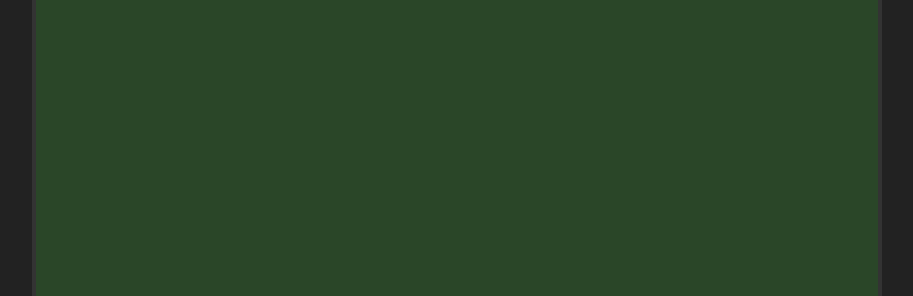
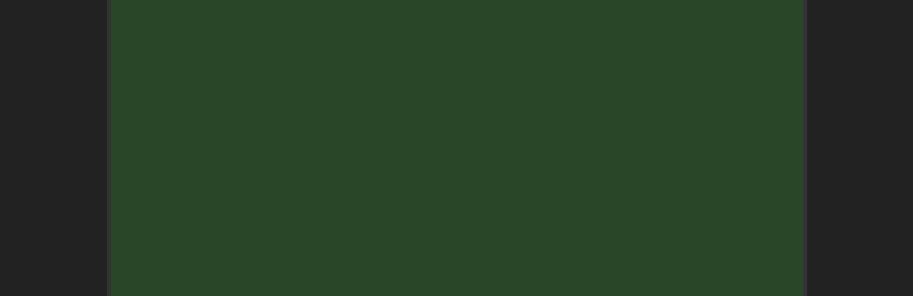
Before and after one commit to ANO614/Fang-die-Apfel, a plain HTML site: page index.html in a window 1280 px wide. Shown: the part 63-359 px from the top of the page, without its empty margins (183-1096 px from the left). Drawn offline with Linux system fonts and the light colour scheme.

Commit message:
Resize game container dimensions

```diff
--- a/style.css
+++ b/style.css
@@ -15,8 +15,8 @@ body {
 
 #game-container {
     position: relative;
-    width: 850px;
-    height: 950px;
+    width: 700px;
+    height: 800px;
     background: rgb(143, 235, 135);
     overflow: hidden;
     border: 4px solid rgb(51, 51, 51);
```
